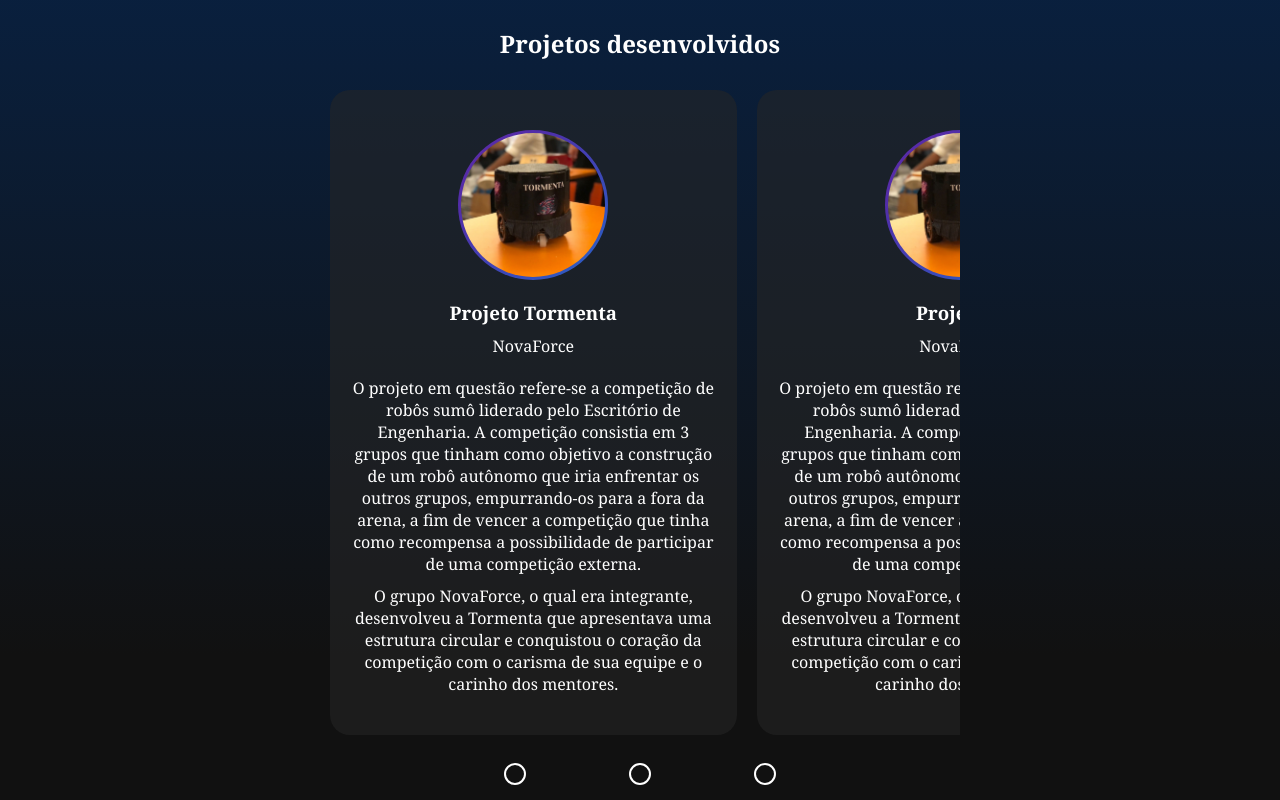
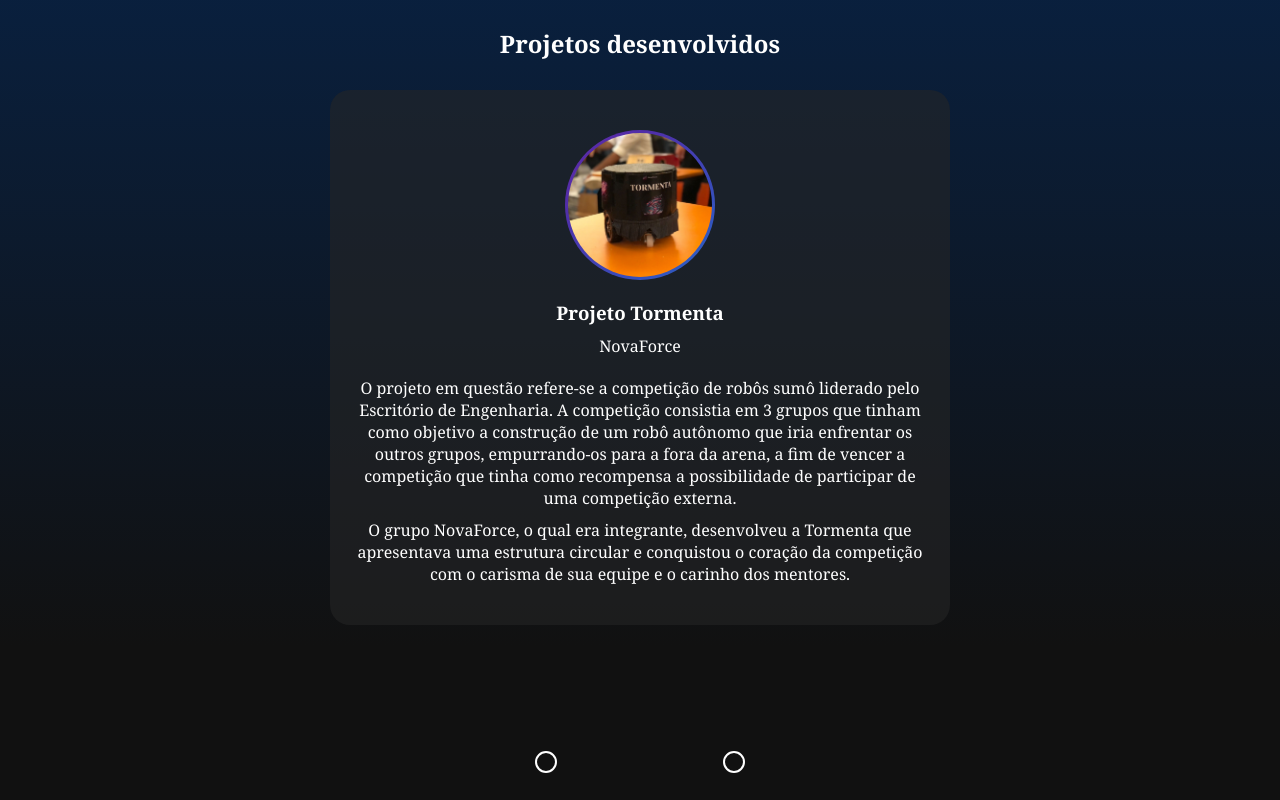
Before and after one commit to AdlerCastro/Website-Pessoal, a Next.js app in the folder website-pessoal/: page / in a window 1280 px wide. Shown: the part 1480-2280 px from the top of the page. Built offline with nearby package versions, Linux system fonts and the light colour scheme.

Commit message:
style: Adicionando projeto

```diff
--- a/website-pessoal/src/components/templates/Projects/components/SlideProjects/index.tsx
+++ b/website-pessoal/src/components/templates/Projects/components/SlideProjects/index.tsx
@@ -2,6 +2,7 @@
 
 import Image from "next/image"
 import Tormenta from 'public/icons/TormentaIcon.jpeg'
+import Porake from 'public/images/Poraké.jpg'
 import { IoCaretForwardCircle } from "react-icons/io5";
 
 import './styles.css'
@@ -21,7 +22,6 @@ const SlideProjects = () => {
 
           <input type="radio" name="radio-button" id="radio1" />
           <input type="radio" name="radio-button" id="radio2" />
-          <input type="radio" name="radio-button" id="radio3" />
 
           <div className="slide first">
             <div className="card">
@@ -43,54 +43,25 @@ const SlideProjects = () => {
           <div className="slide">
             <div className="card">
               <div className="ImagesDiv">
-                <Image src={Tormenta} alt="Imagem do Projeto Tormenta" className="Image" />
+                <Image src={Porake} alt="Imagem do Projeto Tormenta" className="Image" />
               </div>
               <div className="descriptionProject">
-                <h3>Projeto X</h3>
-                <p>NovaForce</p>
+                <h3>Projeto Poraké</h3>
+                <p>Poraké</p>
               </div>
               <div className="aboutProject">
-                <p>O projeto em questão refere-se a competição de robôs sumô liderado pelo Escritório de Engenharia. A competição consistia em 3 grupos que tinham como objetivo a construção de um robô autônomo que iria enfrentar os outros grupos, empurrando-os para a fora da arena, a fim de vencer a competição que tinha como recompensa a possibilidade de participar de uma competição externa.
-                </p>
-                <p>O grupo NovaForce, o qual era integrante, desenvolveu a Tormenta que apresentava uma estrutura circular e conquistou o coração da competição com o carisma de sua equipe e o carinho dos mentores.</p>
+                <p>O projeto Poraké surgiu como uma alternativa de lidar com as problemáticas de frequentes quedas de energia em regiões de baixa infraestrutura. A problemática que mais nos chamou atenção durante a imersão a Ilha do Combú, realizada pelo CESUPA, foram as frequentes quedas de energia elétrica na região. Tal problemática ocorre devido ao próprio ambiente apresentar fatores que afetam a fiação como, as quedas de árvores, chuvas fortes e até mesmo o terreno.</p>
+                <p>Além disso, a carência de manutenção devido a dificuldade de acesso e demora para iniciar o reparo afeta os moradores em conservar adequadamente os alimentos, interromper o processo educacional das crianças nas escolas devido o calor intenso.</p>
+                <p>Diante disso, o produto desenvolvido é um gerador de energia elétrica baseado na queima do caroço de açaí.</p>
               </div>
             </div>
           </div>
-
-          <div className="slide">
-            <div className="card">
-              <div className="ImagesDiv">
-                <Image src={Tormenta} alt="Imagem do Projeto Tormenta" className="Image" />
-              </div>
-              <div className="descriptionProject">
-                <h3>Projeto Y</h3>
-                <p>NovaForce</p>
-              </div>
-              <div className="aboutProject">
-                <p>O projeto em questão refere-se a competição de robôs sumô liderado pelo Escritório de Engenharia. A competição consistia em 3 grupos que tinham como objetivo a construção de um robô autônomo que iria enfrentar os outros grupos, empurrando-os para a fora da arena, a fim de vencer a competição que tinha como recompensa a possibilidade de participar de uma competição externa.
-                </p>
-                <p>O grupo NovaForce, o qual era integrante, desenvolveu a Tormenta que apresentava uma estrutura circular e conquistou o coração da competição com o carisma de sua equipe e o carinho dos mentores.</p>
-              </div>
-            </div>
-          </div>
-
-
-          {/* <nav className="navProjects">
-            <IoCaretForwardCircle id="Backward" />
-            <IoCaretForwardCircle id="Forward" />
-          </nav> */}
         </div>
 
-      </div>
-      <div className="nav-auto">
-        <div className="auto-btn1"></div>
-        <div className="auto-btn2"></div>
-        <div className="auto-btn3"></div>
       </div>
       <div className="nav-manual">
         <label htmlFor="radio1" className="manual-btn"></label>
         <label htmlFor="radio2" className="manual-btn"></label>
-        <label htmlFor="radio3" className="manual-btn"></label>
       </div>
     </div>
   )
```
